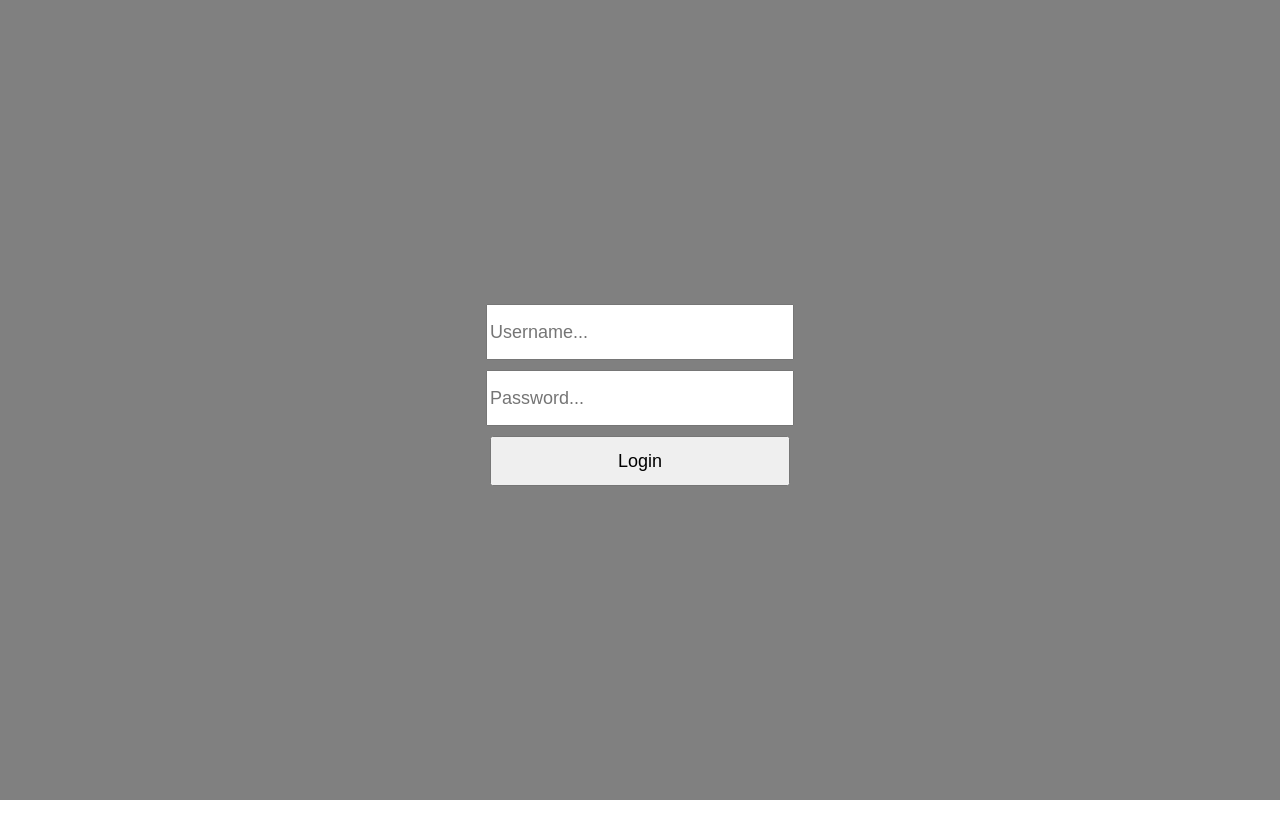
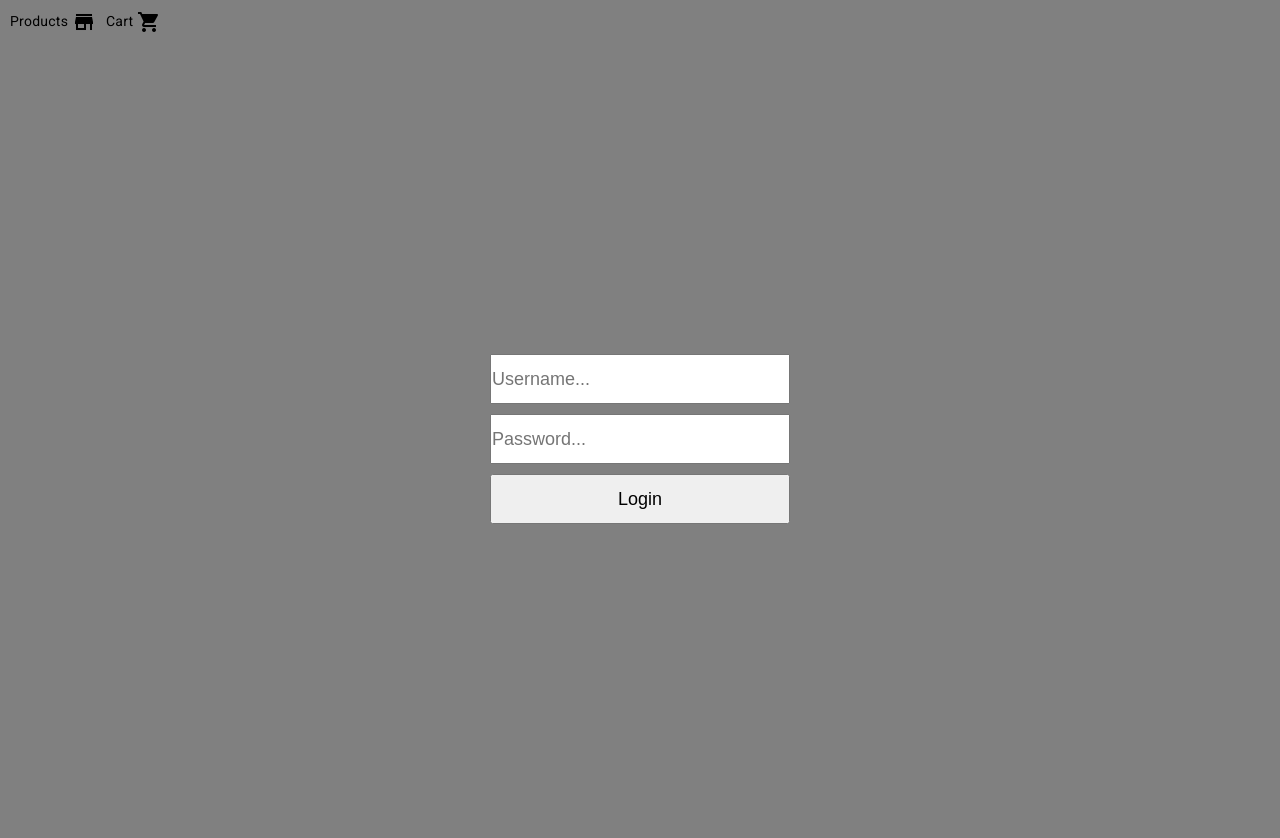
Before and after one commit to quyet-v/CodeChallenge, an Angular app: page /login in a window 1280 px wide. Shown: the top 838 px of the page. Before the commit the page ends 800 px from the top, so only its background shows below. Built offline with nearby package versions, Linux system fonts and the light colour scheme; data requests are answered from the project's data file.

Commit message:
feature: added header component

```diff
--- a/angular.json
+++ b/angular.json
@@ -25,6 +25,7 @@
               "src/assets"
             ],
             "styles": [
+              "@angular/material/prebuilt-themes/indigo-pink.css",
               "src/styles.css"
             ],
             "scripts": []
@@ -87,6 +88,7 @@
               "src/assets"
             ],
             "styles": [
+              "@angular/material/prebuilt-themes/indigo-pink.css",
               "src/styles.css"
             ],
             "scripts": []
--- a/package.json
+++ b/package.json
@@ -12,10 +12,12 @@
   "private": true,
   "dependencies": {
     "@angular/animations": "^16.0.0",
+    "@angular/cdk": "^16.0.4",
     "@angular/common": "^16.0.0",
     "@angular/compiler": "^16.0.0",
     "@angular/core": "^16.0.0",
     "@angular/forms": "^16.0.0",
+    "@angular/material": "^16.0.4",
     "@angular/platform-browser": "^16.0.0",
     "@angular/platform-browser-dynamic": "^16.0.0",
     "@angular/router": "^16.0.0",
--- a/src/app/app.component.html
+++ b/src/app/app.component.html
@@ -1 +1,2 @@
+<app-header></app-header>
 <router-outlet></router-outlet>
--- /dev/null
+++ b/src/app/components/header/header.component.css
@@ -0,0 +1,27 @@
+.header-container {
+    width: 100vw;
+    background-color: gray;
+    padding: 10px;
+}
+
+.navigation-choices {
+    display: flex;
+}
+
+.choice {
+    margin-right: 10px;
+    list-style-type: none;
+}
+
+.choice,.icon {
+    vertical-align: middle;
+}
+
+a {
+    text-decoration: none;
+    color: black;
+}
+
+a:hover {
+    color: white;
+}
--- /dev/null
+++ b/src/app/components/header/header.component.html
@@ -0,0 +1,6 @@
+<div class="header-container">
+    <ul class="navigation-choices">
+        <li class="choice"><a routerLink="products">Products <mat-icon class="icon">store</mat-icon></a></li>
+        <li class="choice"><a routerLink="cart">Cart <mat-icon class="icon">shopping_cart</mat-icon></a></li>
+    </ul>
+</div>
--- a/src/index.html
+++ b/src/index.html
@@ -6,8 +6,11 @@
   <base href="/">
   <meta name="viewport" content="width=device-width, initial-scale=1">
   <link rel="icon" type="image/x-icon" href="favicon.ico">
+  <link rel="preconnect" href="https://fonts.gstatic.com">
+  <link href="https://fonts.googleapis.com/css2?family=Roboto:wght@300;400;500&display=swap" rel="stylesheet">
+  <link href="https://fonts.googleapis.com/icon?family=Material+Icons" rel="stylesheet">
 </head>
-<body>
+<body class="mat-typography">
   <app-root></app-root>
 </body>
 </html>
--- a/src/styles.css
+++ b/src/styles.css
@@ -1,8 +1,9 @@
 /* You can add global styles to this file, and also import other style files */
-body {
+* {
     padding: 0;
     margin: 0;
-    width: 100vw;
-    width: 100vh;
+    box-sizing: border-box;
+}
 
-}
+html, body { height: 100%; }
+body { margin: 0; font-family: Roboto, "Helvetica Neue", sans-serif; }
```
Also changed, not shown: src/app/app.module.ts (+6 -2 lines), src/app/components/header/header.component.ts (added, +10 -0 lines), 2 other files (tests, documents, lock files or other folders).
